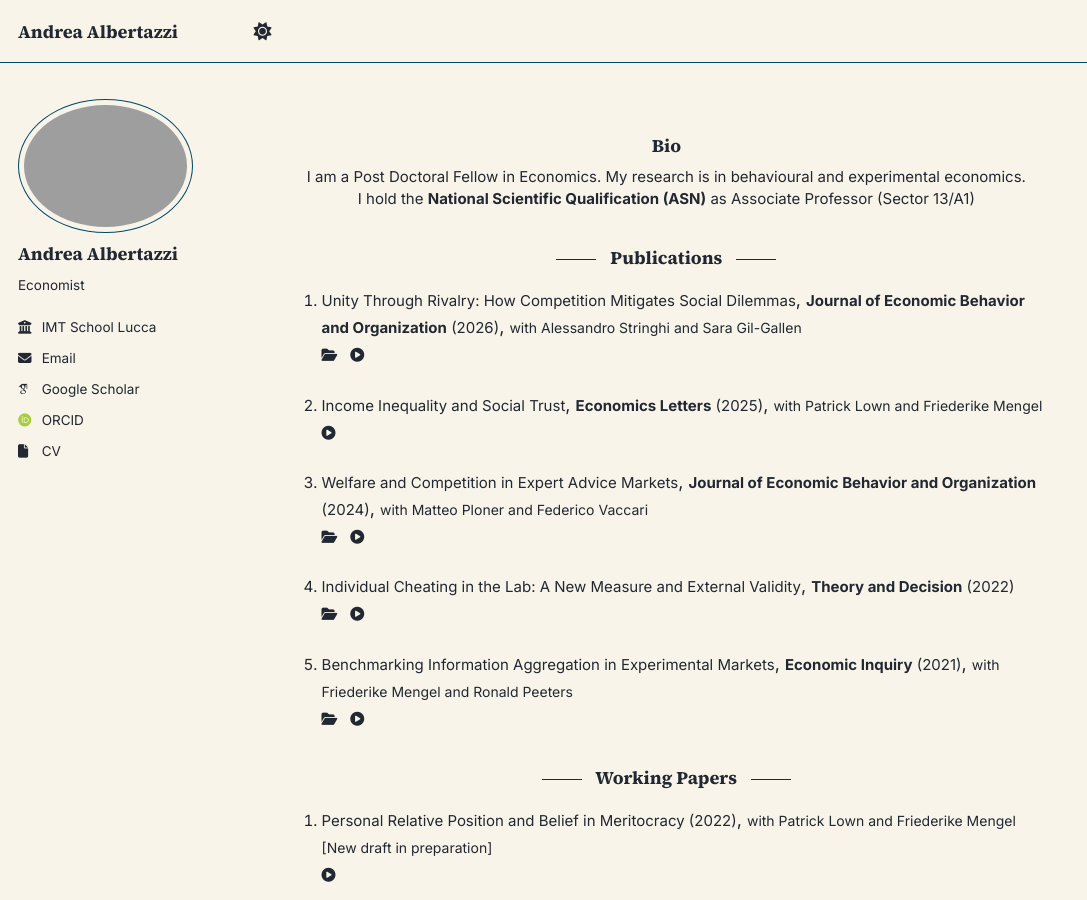
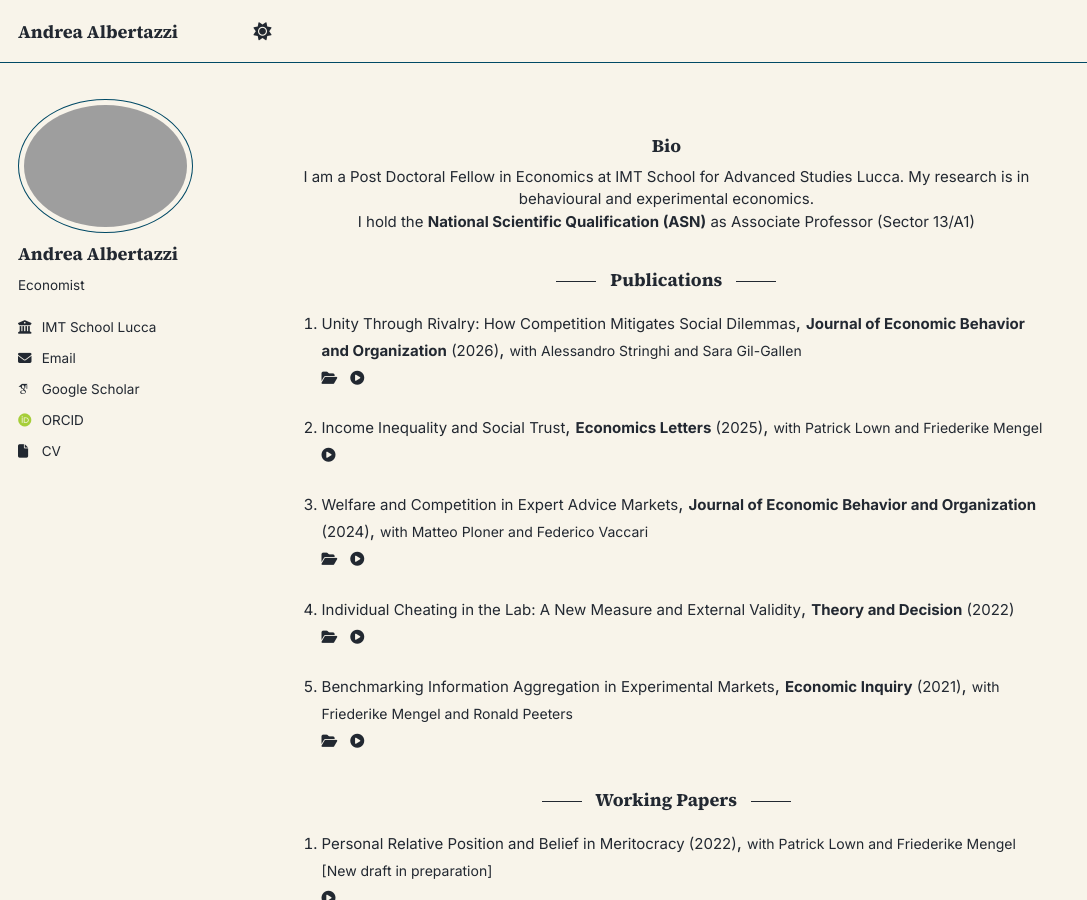
Before and after one commit to tazze87/tazze87.github.io, a Jekyll site: the page built from _pages/about.md, in a window 1280 px wide and 900 px high. Shown: the whole window, without its empty margins (0-1087 px from the left). Built offline with Jekyll 4.4.1, drawn with Linux system fonts in a browser that asks for light colours; some web fonts are replaced; a script that is not in the unit is left out.

Commit message:
Update about.md

```diff
--- a/_pages/about.md
+++ b/_pages/about.md
@@ -5,7 +5,7 @@ title: '<h3 style="text-align:center;">Bio</h3>'
 author_profile: true
 ---
 
-<div style="text-align:center; font-size:15px;">I am a Post Doctoral Fellow in Economics. My research is in behavioural and experimental economics.<br>
+<div style="text-align:center; font-size:15px;">I am a Post Doctoral Fellow in Economics at IMT School for Advanced Studies Lucca. My research is in behavioural and experimental economics.<br>
           I hold the <b>National Scientific Qualification (ASN)</b> as Associate Professor (Sector 13/A1)</div>
 
 <h3 style="text-align:center;">
```
